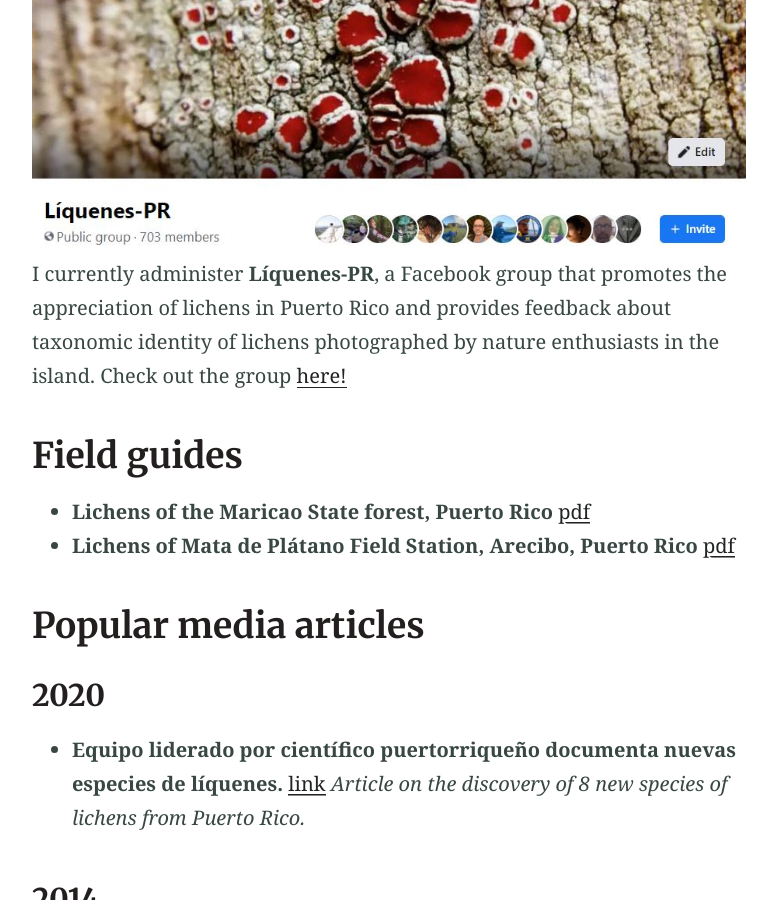
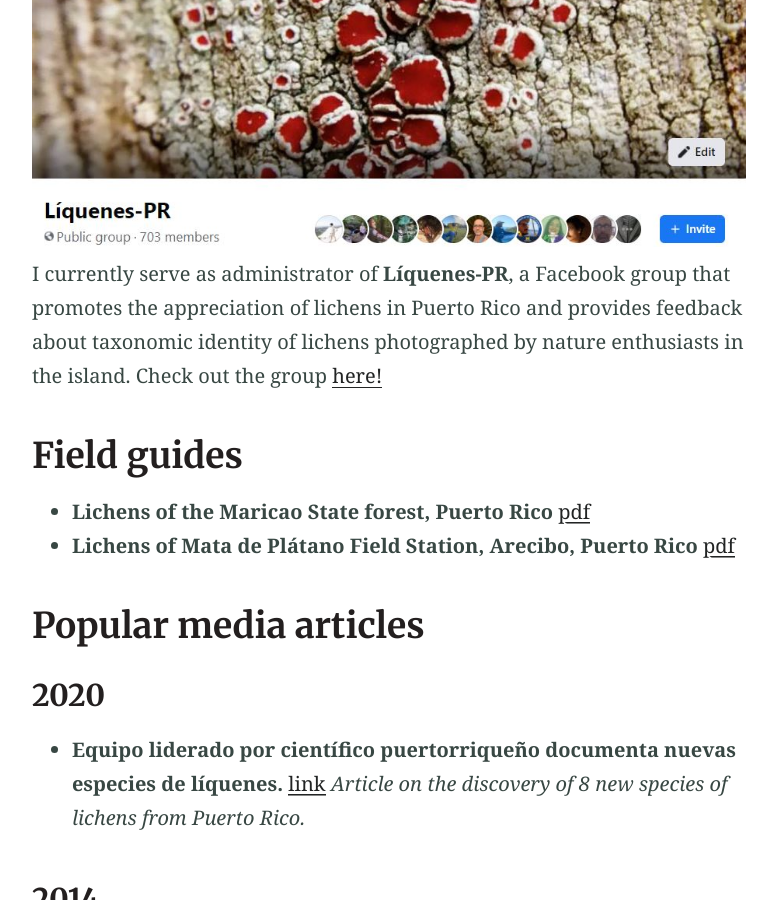
Before and after one commit to jamercadodiaz/jamercadodiaz.github.io, a Jekyll site: the page built from out_there.md, in a window 1280 px wide and 900 px high, scrolled down 566 px. Shown: the whole window, without its empty margins (251-1028 px from the left). Built offline with Jekyll 4.4.1, drawn with Linux system fonts in a browser that asks for light colours.

Commit message:
Update out_there.md

```diff
--- a/out_there.md
+++ b/out_there.md
@@ -8,7 +8,7 @@ aside: false
 ---
 ## Outreach and citizen science
 ![liquenes_pr](/assets/liquenes_pr_fb.JPG)
-I currently administer **Líquenes-PR**, a Facebook group that promotes the appreciation of lichens in Puerto Rico and provides feedback about taxonomic identity of lichens photographed by nature enthusiasts in the island. Check out the group [here!](https://www.facebook.com/groups/268986369790184)
+I currently serve as administrator of **Líquenes-PR**, a Facebook group that promotes the appreciation of lichens in Puerto Rico and provides feedback about taxonomic identity of lichens photographed by nature enthusiasts in the island. Check out the group [here!](https://www.facebook.com/groups/268986369790184)
 
 ## Field guides
 
```
